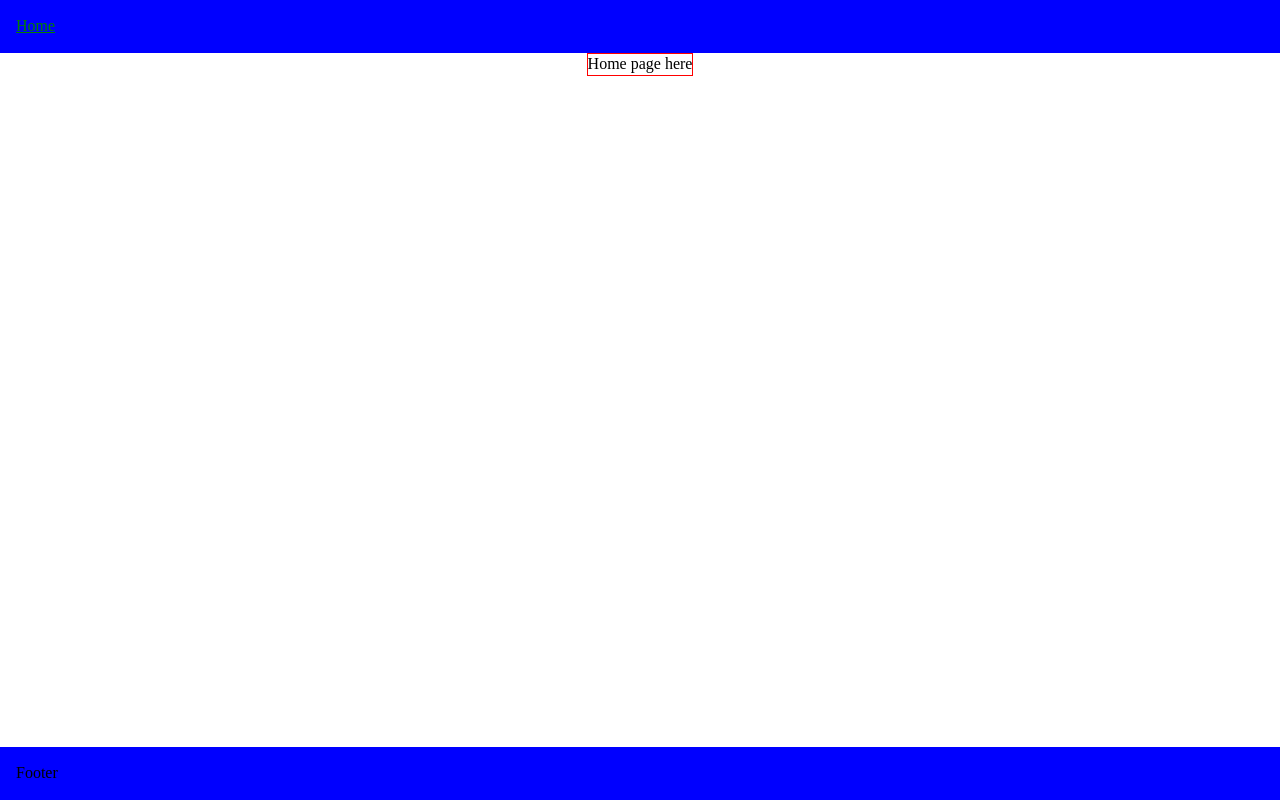
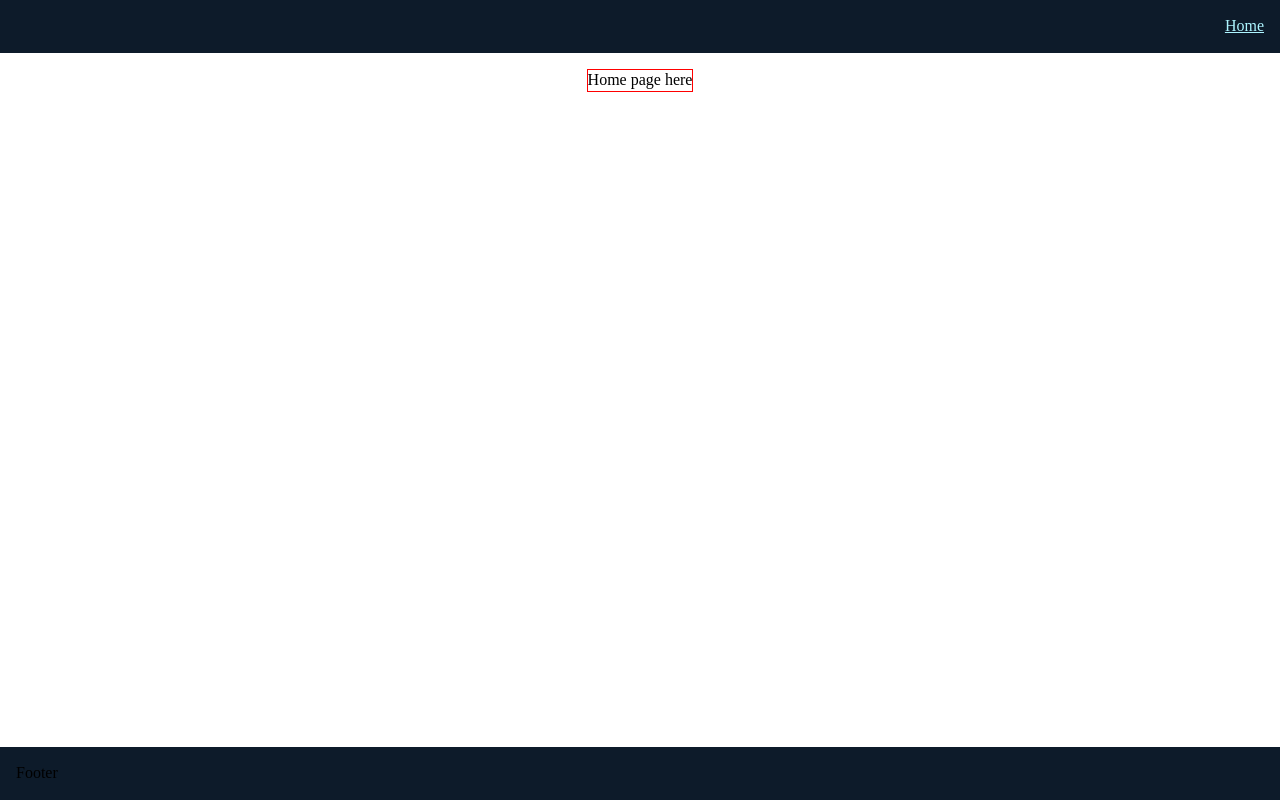
Before and after one commit to Arkine/-Mern-starter-stack, a React app in the folder client/: page / in a window 1280 px wide. Built offline with nearby package versions, Linux system fonts and the light colour scheme.

Commit message:
Added new color pallete

```diff
--- a/client/src/components/appTheme.js
+++ b/client/src/components/appTheme.js
@@ -1,14 +1,16 @@
 const colors = {
-    red: 'red',
-    blue: 'blue',
-    green: 'green',
+    seafoamGreen: '#63FFAC',
+    teal: '#ADF5FF',
+	grayBrown: '#41463D',
+	blueSky: '#3E92CC',
+	blueMidnight: '#0D1B2A'
 }
 
 export default {
     colors: {
 		...colors,
-		primary: colors.blue,
-		secondary: colors.green,
+		primary: colors.blueMidnight,
+		secondary: colors.teal,
     },
     body: {
         rowWidth: '70rem'
--- a/client/src/components/common/BaseStyles.js
+++ b/client/src/components/common/BaseStyles.js
@@ -19,6 +19,7 @@ export default createGlobalStyle`
 	}
 
 	main {
+		padding: 1rem 0;
 		flex-grow: 1;
 	}
 `;
--- a/client/src/components/common/Header.js
+++ b/client/src/components/common/Header.js
@@ -4,6 +4,9 @@ import styled from 'styled-components';
 import PrimaryNavigation from '../navigation/PrimaryNavigation';
 
 const Header = styled.header`
+	display: flex;
+	justify-content: flex-end;
+
 	background-color: ${props => props.theme.colors.primary};
 	padding: 1rem;
 `;
```
